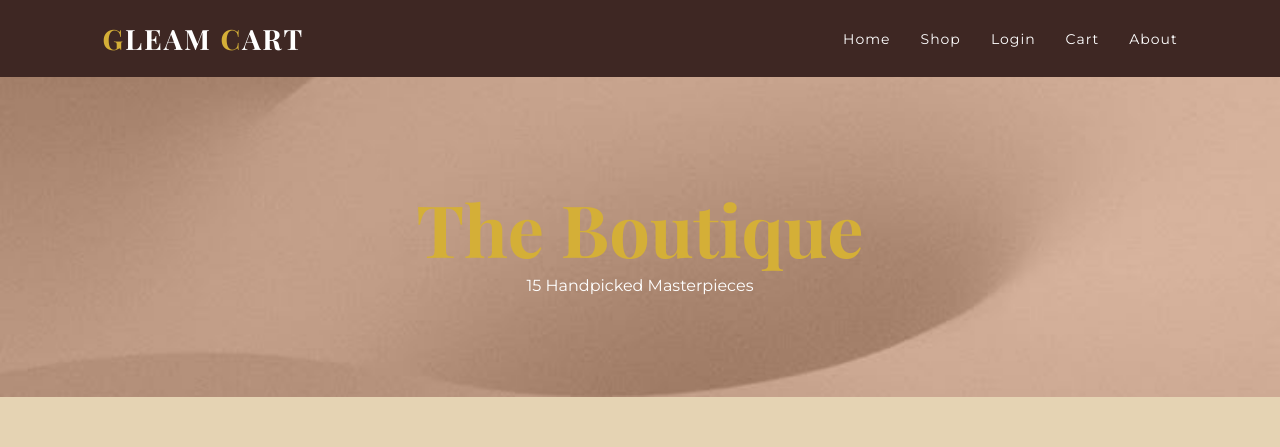
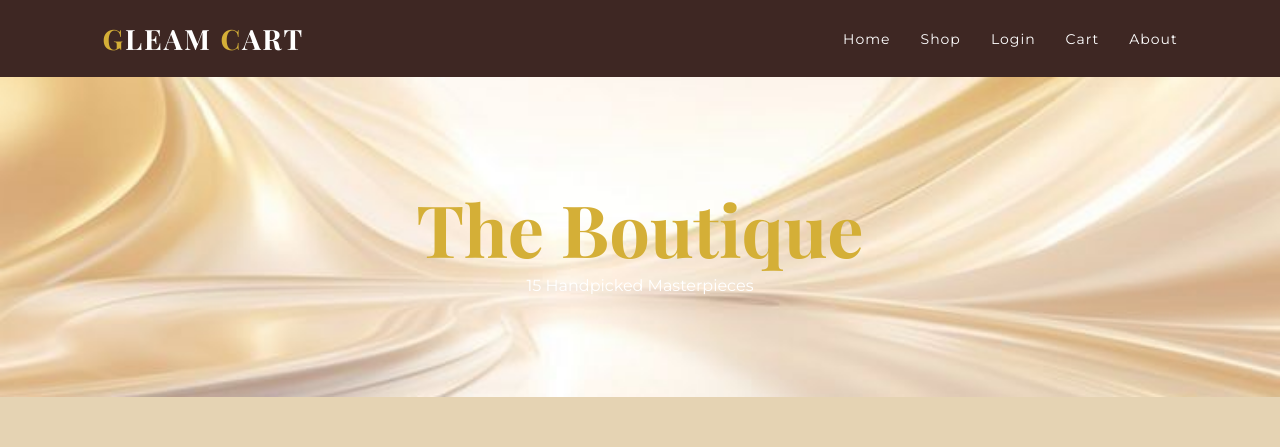
Before and after one commit to aakanshabhatt/gleam-cart, a plain HTML site: page shop.html in a window 1280 px wide. Shown: the top 447 px of the page. Drawn offline with nearby package versions, Linux system fonts and the light colour scheme.

Commit message:
updated website

```diff
--- a/shop.html
+++ b/shop.html
@@ -19,7 +19,7 @@
         </ul>
     </nav>
 
-    <header class="hero" style="height: 40vh; background-image: url('images/WhatsApp\ Image\ 2026-03-14\ at\ 10.27.04\ AM.jpeg')">
+    <header class="hero" style="height: 40vh; background-image: url('images/BG.jpeg')">
         <div class="hero-content">
             <h1>The Boutique</h1>
             <p>15 Handpicked Masterpieces</p>
```
